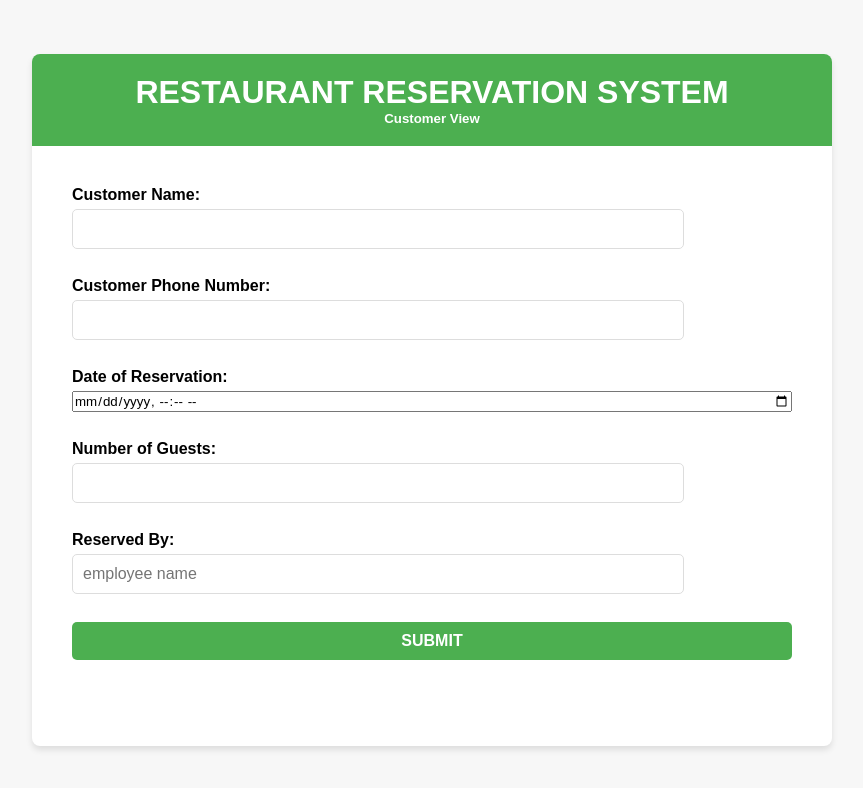
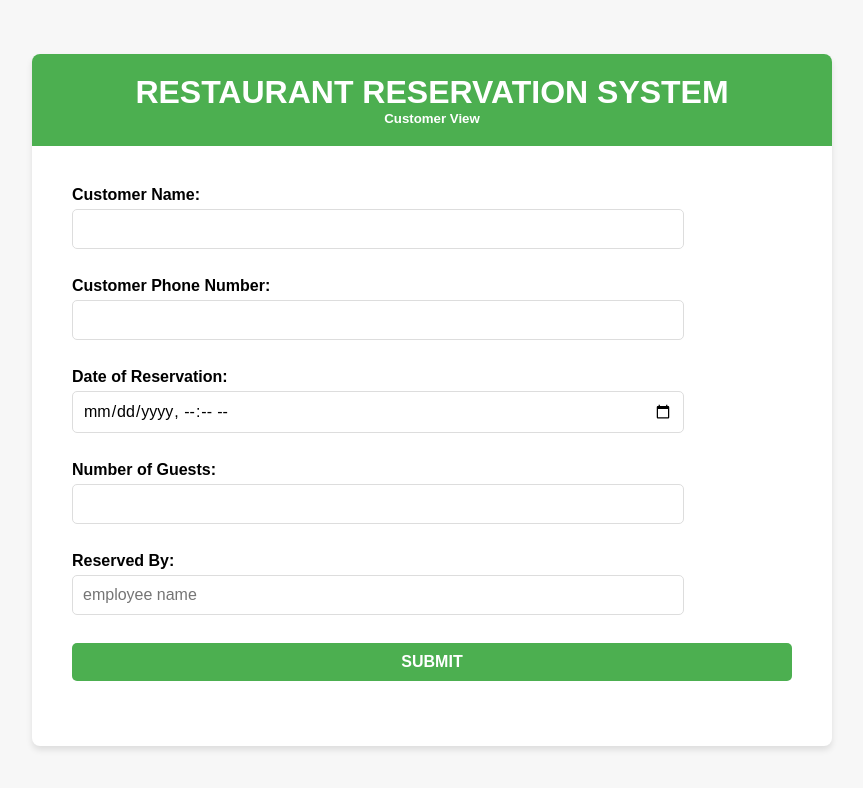
Before and after one commit to adithyavarma/adithyavarma.xyz, a plain HTML site: page adithya/reservationSystem/index.html in a window 1280 px wide. Shown: the whole page, without its empty margins (208-1071 px from the left). Drawn offline with Linux system fonts and the light colour scheme.

Commit message:
commits new style
Signed-off-by: AdithyaVarmaBh <durgaadithyavarma.bh@gmail.com>

```diff
--- a/adithya/reservationSystem/style.css
+++ b/adithya/reservationSystem/style.css
@@ -72,7 +72,7 @@ input[type="text"] {
 input[type="text"]:focus {
     border-color: #4CAF50;
 }
-input[type="date"] {
+input[type="dateTime-local"] {
     width: 85%;
     padding: 10px;
     border: 1px solid #ddd;
@@ -82,7 +82,7 @@ input[type="date"] {
     transition: border-color 0.3s ease;
 }
 
-input[type="date"]:focus {
+input[type="dateTime-local"]:focus {
     border-color: #4CAF50;
 }
 
```
